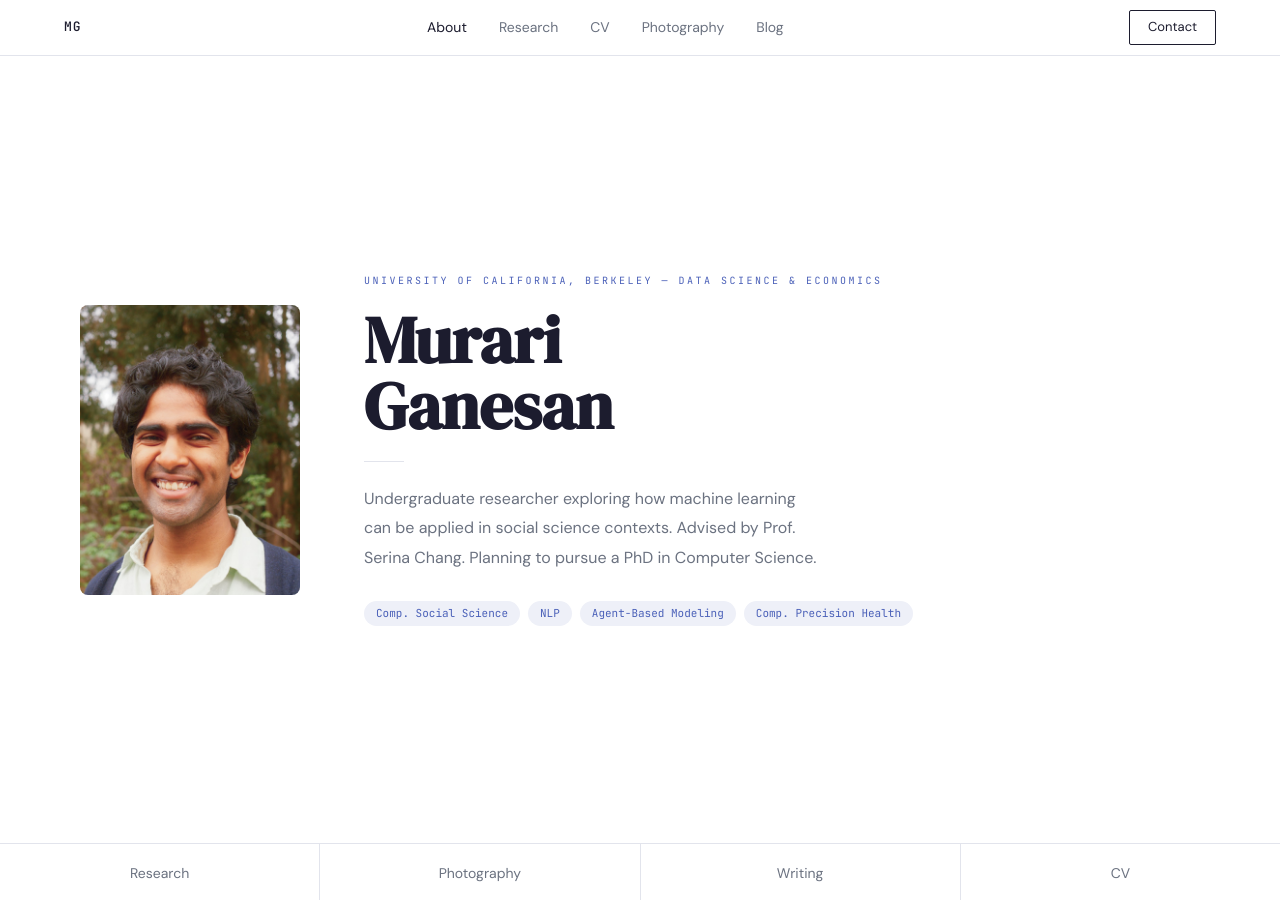
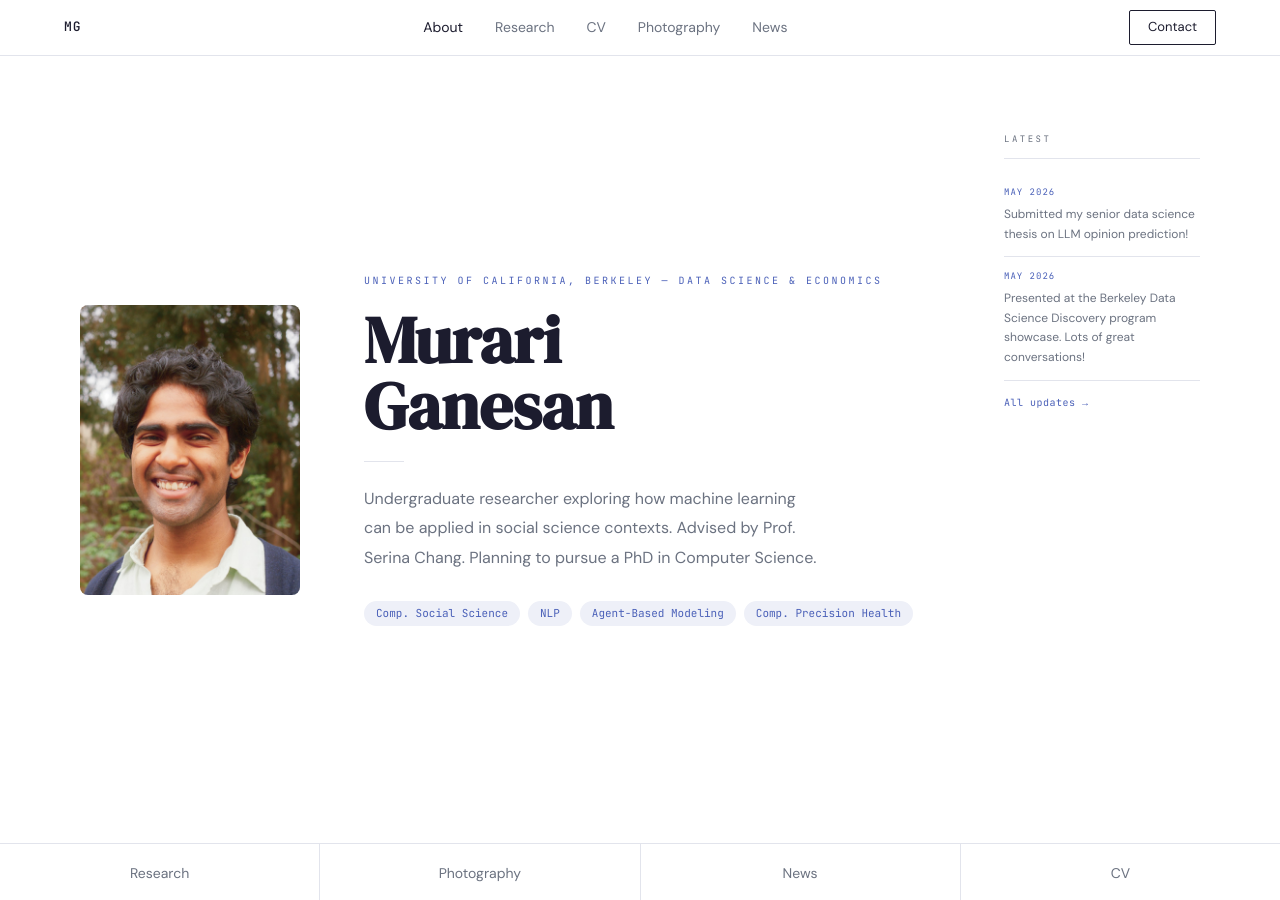
Before and after one commit to muru825/muru825.github.io, a Jekyll site: the page built from index.html, in a window 1280 px wide and 900 px high. Built offline with Jekyll 4.4.1, drawn with Linux system fonts in a browser that asks for light colours.

Commit message:
merge done

```diff
--- /dev/null
+++ b/_data/news.yml
@@ -0,0 +1,16 @@
+# ─────────────────────────────────────────────────────────────────
+# News / Updates — appears on /news and the homepage "Latest" column.
+# Fields:
+#   date   YYYY-MM-DD  (required)
+#   text   1–3 sentences shown as-is  (required)
+#   tag    optional label, e.g. research | milestone | travel | personal
+# Most recent first.
+# ─────────────────────────────────────────────────────────────────
+
+- date: 2026-05-15
+  text: "Submitted my senior data science thesis on LLM opinion prediction!"
+  tag: milestone
+
+- date: 2026-05-07
+  text: "Presented at the Berkeley Data Science Discovery program showcase. Lots of great conversations!"
+  tag: research
--- a/_layouts/default.html
+++ b/_layouts/default.html
@@ -14,7 +14,7 @@
   <nav class="nav">
     <a href="{{ '/' | relative_url }}" class="nav-logo">{{ site.author.initials | default: "MG" }}</a>
     <div class="nav-links">
-      {% assign nav_pages = "About,/|Research,/research|CV,/cv|Photography,/photography|Blog,/blog" | split: "|" %}
+      {% assign nav_pages = "About,/|Research,/research|CV,/cv|Photography,/photography|News,/news" | split: "|" %}
       {% for item in nav_pages %}
         {% assign parts = item | split: "," %}
         {% assign nav_url = parts[1] | append: '/' %}
@@ -36,10 +36,10 @@
         <a href="https://github.com/{{ site.author.github }}">GitHub</a>
       {% endif %}
       {% if site.author.email %}
-        <a href="mailto:{{ site.author.email }}">Email</a>
+        <a href="/cdn-cgi/l/email-protection#8af1f1aaf9e3feefa4ebfffee2e5f8a4efe7ebe3e6aaf7f7">Email</a>
       {% endif %}
     </div>
   </footer>
 
-</body>
+<script data-cfasync="false" src="/cdn-cgi/scripts/5c5dd728/cloudflare-static/email-decode.min.js"></script></body>
 </html>
--- a/assets/css/main.css
+++ b/assets/css/main.css
@@ -352,6 +352,90 @@ main { flex: 1; }
   .photo-grid { grid-template-columns: 1fr 1fr; }
 }
 
+/* ── News feed ───────────────────────────────────────────── */
+.news-feed { display: flex; flex-direction: column; }
+.news-entry {
+  padding: 28px 0;
+  border-bottom: 1px solid var(--border);
+  display: grid;
+  grid-template-columns: 104px 1fr;
+  gap: 24px;
+  align-items: start;
+}
+.news-date {
+  font-family: var(--mono);
+  font-size: 11px;
+  color: var(--muted);
+  padding-top: 3px;
+  white-space: nowrap;
+}
+.news-text {
+  font-size: 15px;
+  line-height: 1.78;
+  color: var(--text);
+  margin-bottom: 10px;
+  text-wrap: pretty;
+}
+.news-tag {
+  display: inline-block;
+  padding: 2px 10px;
+  background: var(--accent-light);
+  border-radius: 20px;
+  font-size: 10px;
+  color: var(--accent);
+  font-family: var(--mono);
+  letter-spacing: 0.3px;
+}
+
+/* ── Homepage: latest news column ───────────────────────── */
+.hero-latest {
+  width: 196px;
+  flex-shrink: 0;
+  display: flex;
+  flex-direction: column;
+  align-self: flex-start;
+  margin-top: 4px;
+}
+.hero-latest-label {
+  font-family: var(--mono);
+  font-size: 9px;
+  letter-spacing: 2.5px;
+  text-transform: uppercase;
+  color: var(--muted);
+  margin-bottom: 14px;
+  padding-bottom: 12px;
+  border-bottom: 1px solid var(--border);
+}
+.hero-news-item {
+  padding: 12px 0;
+  border-bottom: 1px solid var(--border);
+}
+.hero-news-date {
+  font-family: var(--mono);
+  font-size: 9px;
+  color: var(--accent);
+  letter-spacing: 1px;
+  text-transform: uppercase;
+  margin-bottom: 5px;
+}
+.hero-news-text {
+  font-size: 12px;
+  line-height: 1.65;
+  color: var(--muted);
+  text-wrap: pretty;
+}
+.hero-news-all {
+  display: inline-block;
+  margin-top: 14px;
+  font-family: var(--mono);
+  font-size: 10px;
+  color: var(--accent);
+  letter-spacing: 0.5px;
+  text-decoration: none;
+  transition: opacity .15s;
+}
+.hero-news-all:hover { opacity: 0.7; text-decoration: none; }
+
 /* ── Contact page ────────────────────────────────────────── */
 .contact-page {
   max-width: 600px;
--- a/index.html
+++ b/index.html
@@ -32,20 +32,24 @@ title: ""
     </div>
   </div>
 
-  <div class="hero-stats">
-    {%- for stat in site.author.stats -%}
-    <div class="stat">
-      <div class="stat-label">{{ stat.label }}</div>
-      <div class="stat-value">{{ stat.value }}</div>
+  {%- if site.data.news.size > 0 -%}
+  <div class="hero-latest">
+    <div class="hero-latest-label">Latest</div>
+    {%- for entry in site.data.news limit:3 -%}
+    <div class="hero-news-item">
+      <div class="hero-news-date">{{ entry.date | date: "%b %Y" }}</div>
+      <p class="hero-news-text">{{ entry.text | truncate: 100 }}</p>
     </div>
     {%- endfor -%}
+    <a href="{{ '/news' | relative_url }}" class="hero-news-all">All updates →</a>
   </div>
+  {%- endif -%}
 
 </section>
 
 <nav class="section-strip">
   <a href="{{ '/research' | relative_url }}" class="section-strip-item">Research</a>
   <a href="{{ '/photography' | relative_url }}" class="section-strip-item">Photography</a>
-  <a href="{{ '/blog' | relative_url }}" class="section-strip-item">Writing</a>
+  <a href="{{ '/news' | relative_url }}" class="section-strip-item">News</a>
   <a href="{{ '/cv' | relative_url }}" class="section-strip-item">CV</a>
 </nav>
```
Also changed, not shown: news.html (added, +29 -0 lines), 2 other files.
